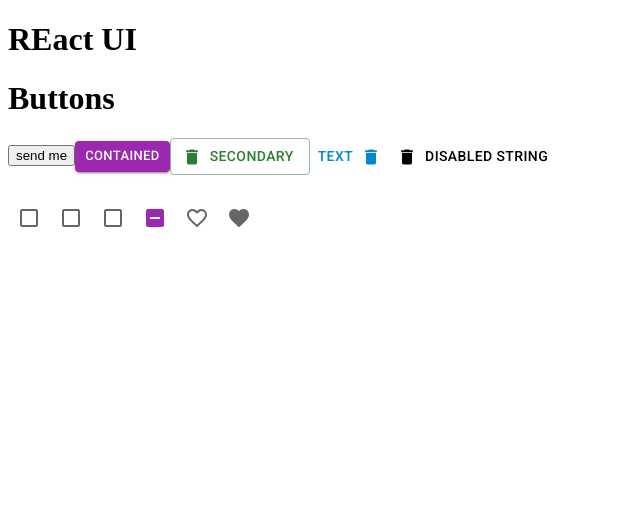
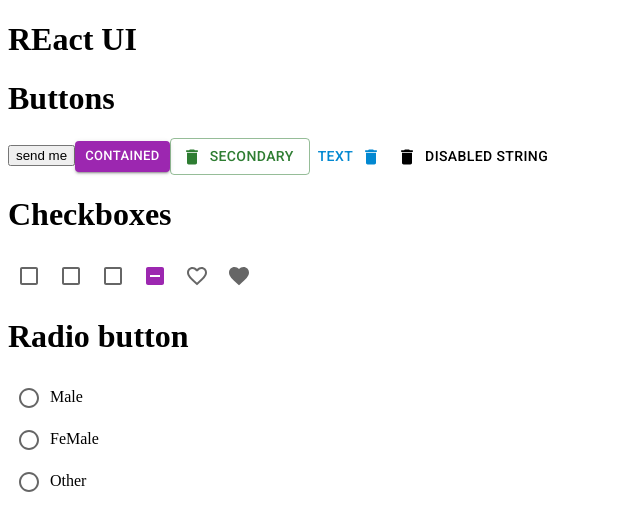
Before and after one commit to nikita3006/materialUi, a React (Vite) app: page / in a window 1280 px wide. Shown: the top 530 px of the page, without its empty margins (0-640 px from the left). Built offline with nearby package versions, Linux system fonts and the light colour scheme.

Commit message:
radio button property

```diff
--- a/src/App.jsx
+++ b/src/App.jsx
@@ -1,5 +1,6 @@
 import Buttons from "./components/Buttons.jsx"
 import CheckBoxes from "./components/CheckBoxes.jsx"
+import RadioButton from "./components/RadioButton.jsx"
 
 
 const App = () => {
@@ -8,6 +9,7 @@ const App = () => {
       <h1>REact UI</h1>
        <Buttons/>
        <CheckBoxes/>
+       <RadioButton/>
     </div>
   )
 }
--- a/src/components/CheckBoxes.jsx
+++ b/src/components/CheckBoxes.jsx
@@ -11,7 +11,7 @@ const CheckBoxes = () => {
     }
   return (
     <div>
-         <h1>
+         <h1> Checkboxes </h1>
             <Checkbox
             color='secondary'
             value= 'nikita'
@@ -44,7 +44,7 @@ const CheckBoxes = () => {
             checkedIcon={<Favorite/>}
             onChange={(e)=>{getValue(e)}}
             />
-         </h1>
+
     </div>
   )
 }
--- /dev/null
+++ b/src/components/RadioButton.jsx
@@ -0,0 +1,44 @@
+import {useState} from 'react'
+
+import { Radio } from '@mui/material';
+
+const RadioButton = () => {
+    const[ btn, setBtn] = useState('')
+
+    const handleClick =(e)=>{
+        setBtn(e.target.value)
+    }
+  return (
+    <div>
+        <h1> Radio button </h1>
+        <div>
+            <Radio
+            value='male'
+            color='info'
+            checked={btn === "male"}
+            onChange={handleClick}/>
+            <span>Male</span>
+        </div>
+
+       <div>
+            <Radio
+            value='female'
+            color='secondary'
+            checked={btn === "female"}
+            onChange={handleClick}/>
+            <span>FeMale</span>
+        </div>
+
+        <div>
+            <Radio
+            value='other'
+            color='secondary'
+            checked={btn === "other"}
+            onChange={handleClick}/>
+            <span>Other</span>
+        </div>
+    </div>
+  )
+}
+
+export default RadioButton
```
